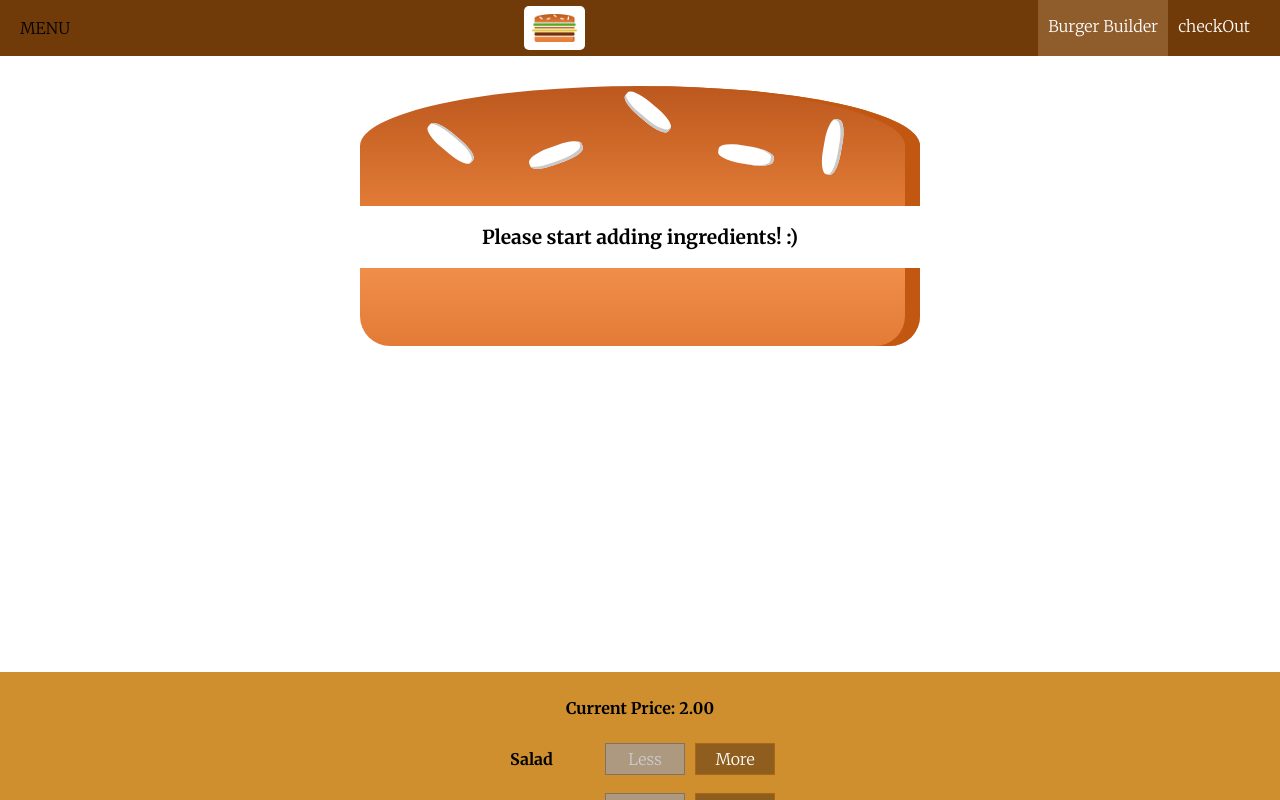
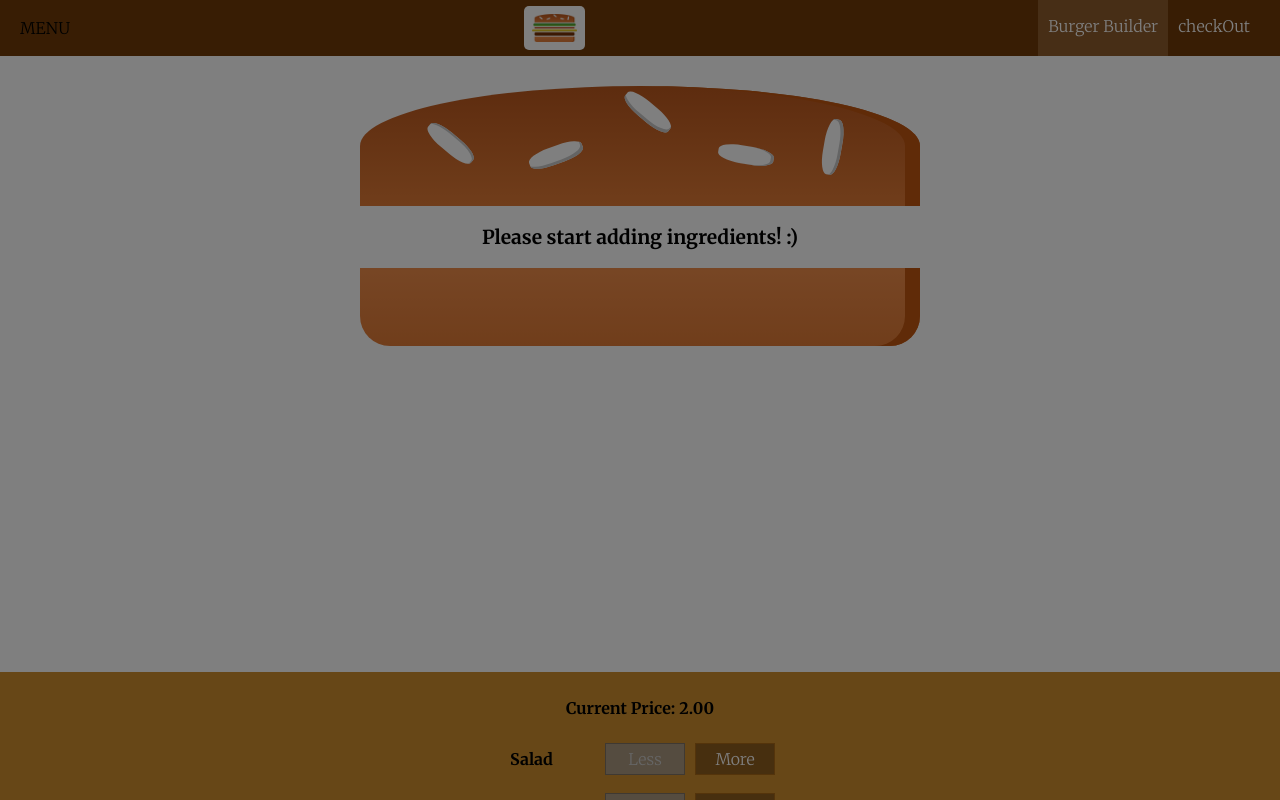
Before and after one commit to ing-arriola/BurgerBuilderApp, a React app: page / in a window 1280 px wide. Shown: the top 800 px of the page. Built offline with nearby package versions, Linux system fonts and the light colour scheme.

Commit message:
Now the sideDRawer is hidden when the user clicks on the backdrop

```diff
--- a/src/components/Layout/Layout.js
+++ b/src/components/Layout/Layout.js
@@ -1,16 +1,28 @@
-import React from "react";
+import React, { Component } from "react";
 import Aux from "../../hoc/Aux";
 import classes from "./Layout.css";
 import Toolbar from "../Navigation/Toolbar/Toolbar";
 import SideDrawer from "../Navigation/SideDrawer/SideDrawer";
-const Layout = ({ children }) => {
-  return (
-    <Aux>
-      <SideDrawer />
-      <Toolbar />
-      <main className={classes.Content}>{children}</main>
-    </Aux>
-  );
-};
+class Layout extends Component {
+  state = {
+    showSideDrawer: true,
+  };
+
+  sideDrawerClosedHandler = () => {
+    this.setState({ showSideDrawer: false });
+  };
+  render() {
+    return (
+      <Aux>
+        <SideDrawer
+          show={this.state.showSideDrawer}
+          closed={this.sideDrawerClosedHandler}
+        />
+        <Toolbar />
+        <main className={classes.Content}>{this.props.children}</main>
+      </Aux>
+    );
+  }
+}
 
 export default Layout;
--- a/src/components/Navigation/SideDrawer/SideDrawer.js
+++ b/src/components/Navigation/SideDrawer/SideDrawer.js
@@ -2,10 +2,21 @@
 import Logo from "../../Logo/Logo";
 import NavigationItems from "../NavigationItems/NavigationItems";
 import classes from "./SideDrawer.css";
+import Backdrop from "../../UI/Backdrop/Backdrop";
+import Aux from "../../../hoc/Aux";
 
 const SideDrawer = (props) => {
+  let attachedClasses = [classes.SideDrawer, classes.Close];
+  console.log(props.show);
+  if (props.show) {
+    attachedClasses = [classes.SideDrawer, classes.Open];
+  }
+  console.log(attachedClasses.join(" "));
+
   return (
-    <div className={classes.SideDrawer}>
+    <Aux>
+      <Backdrop show={props.show} clicked={props.closed} />
+      <div className={attachedClasses.join(" ")}>
         <div className={classes.Logo}>
           <Logo />
         </div>
@@ -13,6 +24,7 @@
           <NavigationItems />
         </nav>
       </div>
+    </Aux>
   );
 };
 
```
Lines whose indentation alone changed are shown as unchanged.
